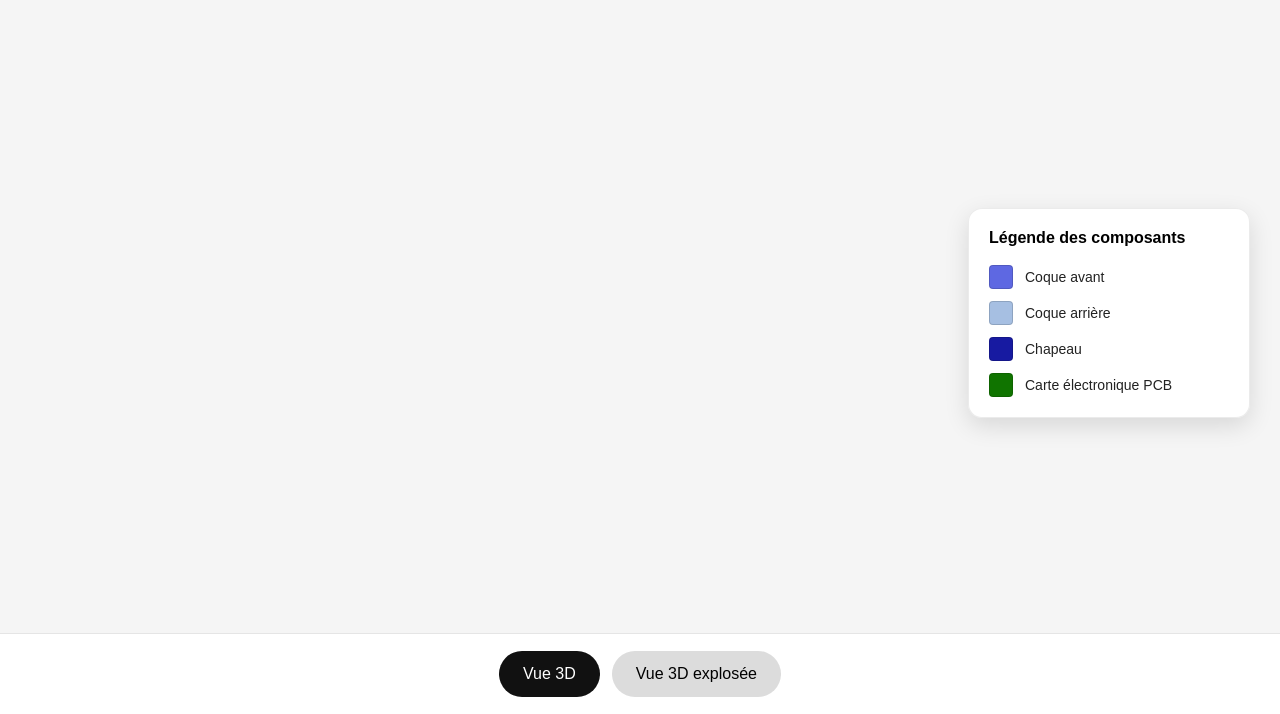
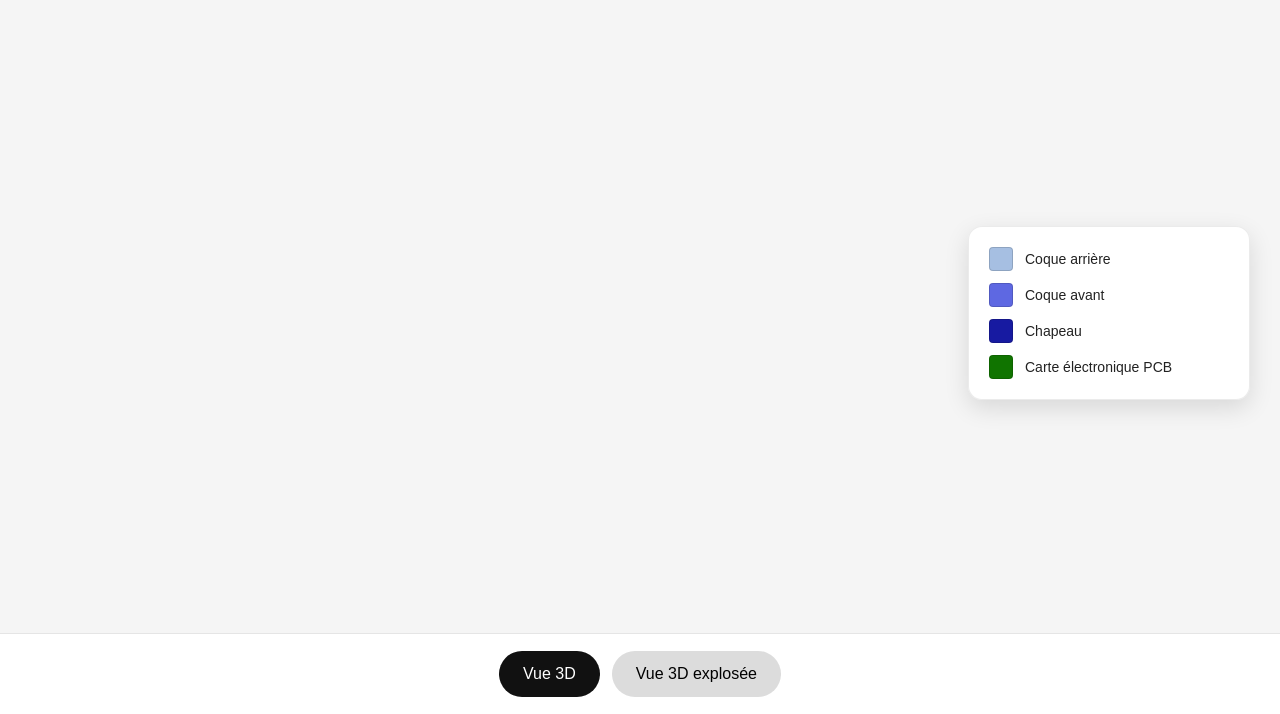
Before and after one commit to NicolasLG2/3D_view, a plain HTML site: page index.html in a window 1280 px wide. Shown: the part 87-801 px from the top of the page. Drawn offline with Linux system fonts and the light colour scheme; some packages are replaced by stand-ins of ours; a script that the page names is missing.

Commit message:
Update index.html

```diff
--- a/index.html
+++ b/index.html
@@ -149,16 +149,14 @@
   </div>
 
   <div class="legend">
-    <div class="legend-title">Légende des composants</div>
+    <div class="legend-item">
+      <div class="legend-color" style="background:#A6BFE2FF;"></div>
+      <div class="legend-text">Coque arrière</div>
+    </div>
 
     <div class="legend-item">
       <div class="legend-color" style="background:#5E68E2FF;"></div>
       <div class="legend-text">Coque avant</div>
-    </div>
-
-    <div class="legend-item">
-      <div class="legend-color" style="background:#A6BFE2FF;"></div>
-      <div class="legend-text">Coque arrière</div>
     </div>
 
     <div class="legend-item">
```
